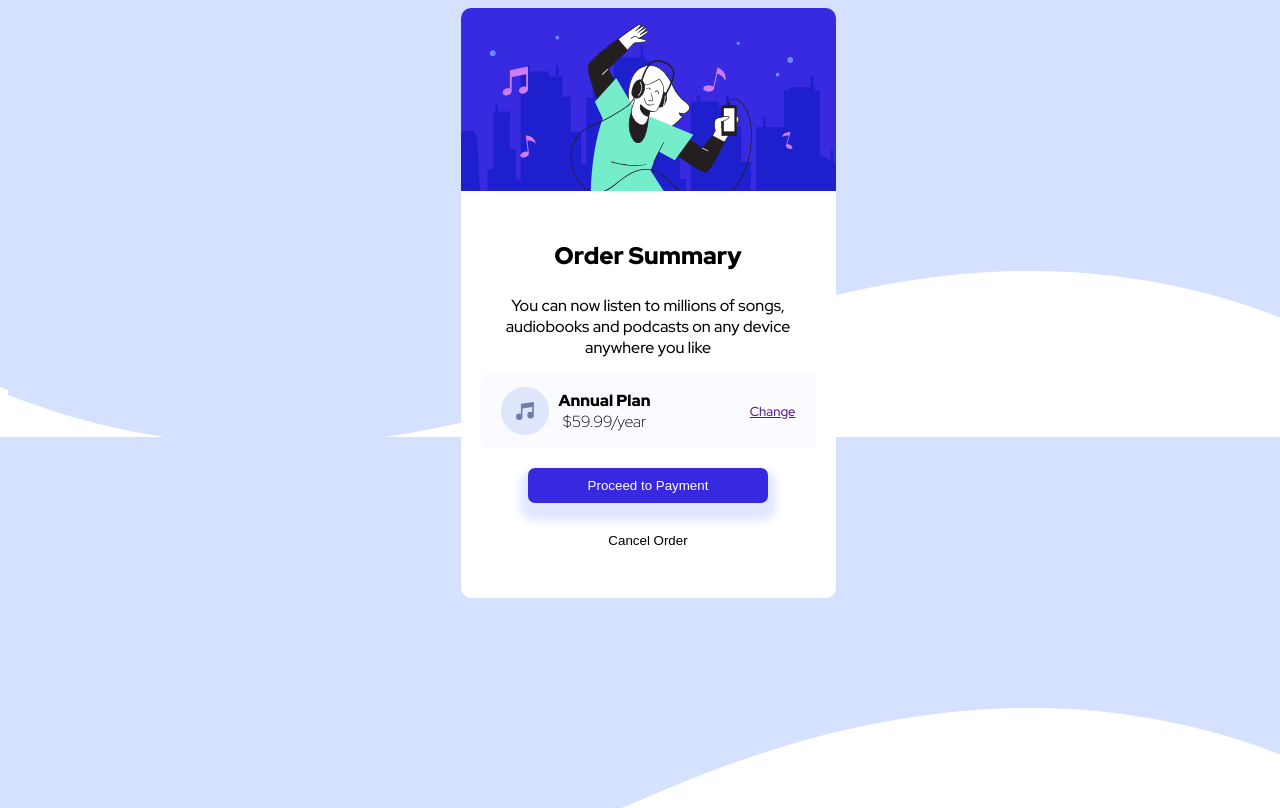
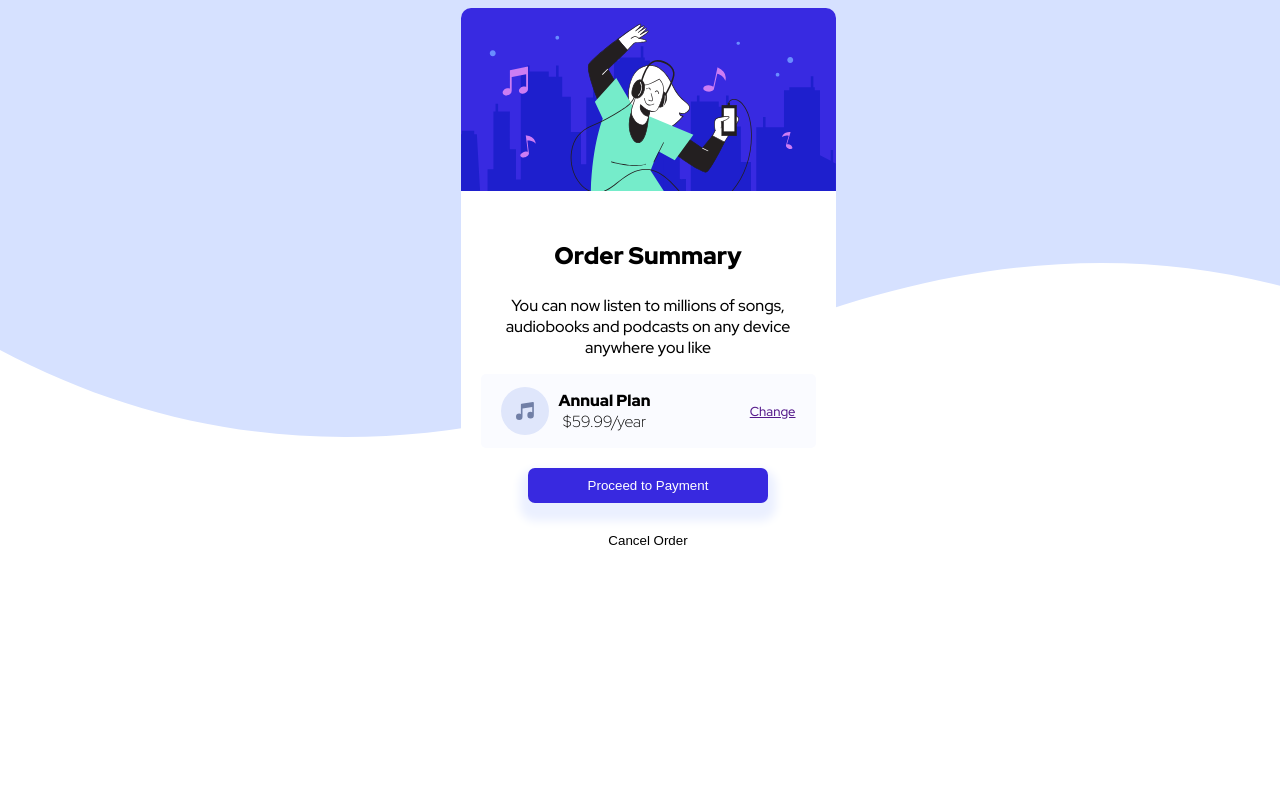
Before and after one commit to PapsPython/Order-Summary-Component-, a plain HTML site: page index.html in a window 1280 px wide. Drawn offline with Linux system fonts and the light colour scheme.

Commit message:
background repeat

```diff
--- a/style.css
+++ b/style.css
@@ -1,18 +1,22 @@
-html, body {
+
+
+body {
   height: 100%;
   width: 100%;
   font-family: 'Red Hat Display', sans-serif;
   font-size: 16px;
   background-image:url("images/pattern-background-desktop.svg");
-  background-position:top;
-  background-repeat:repeat;
-  background-size: auto;
-}
+  background-repeat:no-repeat;
+  }
 
 
 
 *,*::before,*::after{
   box-sizing: border-box;
+}
+
+button{
+  font-style: inherit;
 }
 
 .maincontainer{
@@ -66,7 +70,7 @@ border-radius: 5px;
 }
 
 .paymentbtn{
-  box-shadow: 0 10px 10px 8px hsl(225, 100%, 94%);
+  box-shadow: 0 10px 10px 8px hsl(225, 100%, 96%);
   background-color: hsl(245, 75%, 52%);
 }
 
```
